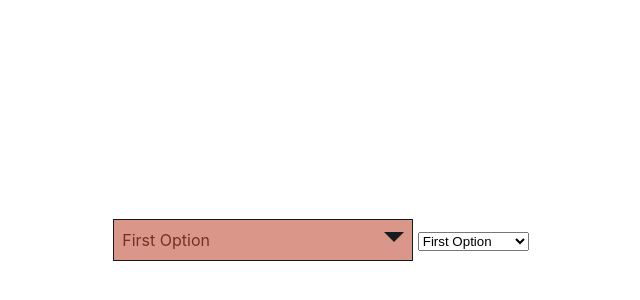
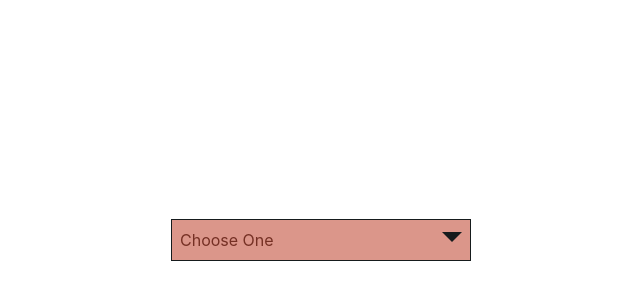
Before and after one commit to DrOgres/select-react-tutorial, a React (Vite) app in the folder select-react/: page / in a window 1280 px wide. Shown: the part 160-460 px from the top of the page, without its empty margins (319-959 px from the left). Built offline with nearby package versions, Linux system fonts and the light colour scheme.

Commit message:
tree shake

```diff
--- a/select-react/src/App.css
+++ b/select-react/src/App.css
@@ -48,7 +48,7 @@
 
 
 .selectList{
-    display: inline-block;
+    display: block;
     position: relative;
     width: 300px;
 
--- a/select-react/src/App.tsx
+++ b/select-react/src/App.tsx
@@ -13,13 +13,6 @@ function App() {
           <option value="3">Third Option</option>
         </select>
       </SelectList>
-
-      {" "}
-      <select id="format" onChange={(e) => console.log(e)} placeholder={"Choose One"}>
-          <option value="1" selected>First Option</option>
-          <option value="2">Second Option</option>
-          <option value="3">Third Option</option>
-        </select>
     </div>
   )
 }
--- a/select-react/src/ui/SelectList.tsx
+++ b/select-react/src/ui/SelectList.tsx
@@ -1,89 +1,112 @@
-import React, { useEffect, useState } from "react";
+import { SyntheticEvent, useState } from "react";
 
-/**
- *
- * this wraps a select element to customize the look and feel of the element
- * the list and options are children of the component and are passed in as props
- * it passes state throught the onChange event of the select element in the parent component
- *
- * @param props - the props for the component, should be a JSX.HTMLSelectElement with children
- *
- * @returns JSX.Element - a styled select list
- */
 export default function SelectList(props: { children: JSX.Element }) {
-
   const [currentSelection, setCurrentSelection] = useState(
-    props.children.props.value
+    props.children.props.placeholder || "Select an option"
   );
 
-  useEffect(() => {
-    const selectedOption = options.find((option: any) => option.selected);
-    setCurrentSelection(selectedOption?.label);
-  }, [props.children.props.value]);
+  const selectElement: JSX.Element = props.children;
+  const selectOptions = parseOptions([...selectElement.props.children]);
 
-  const selectList: JSX.Element = props.children;
-  // get the value of the options in the select list
-  const options = getOptions([...selectList.props.children]);
+  const displayNone = { display: "none" };
 
-  function getOptions(options: any[]) {
-    const optionValues = options.map((option: any) => {
+  function parseOptions(options: JSX.Element[]) {
+    return options.map((option) => {
       return {
         value: option.props.value,
         label: option.props.children,
-        selected: option.props.selected,
       };
     });
-    return optionValues;
   }
 
-  function handleChange(e: any) {
-    // set the current selection to the value of the option that matches the id
-    const selectedOption = options.find(
-      (option: any) => option.value === e.target.id
-    );
-    setCurrentSelection(selectedOption?.label);
-    // change the value of the props.children to the id of the option by triggering the onChange event
-    selectList.props.onChange(e);
-    // hide the list of options
+  function toggleList() {
+    const id = selectElement.props.id + "-list";
+    const list = document.getElementById(id) as HTMLElement;
+    list?.style.display === "none"
+      ? (list.style.display = "block")
+      : (list.style.display = "none");
+  }
+
+  function handleChange(e: SyntheticEvent) {
+    const target = e.target as HTMLLIElement;
+    setCurrentSelection(target.textContent);
+    selectElement.props.onChange(target.dataset.value);
     toggleList();
   }
 
-  // shows or hides the list of options
-  function toggleList() {
-    const id = selectList.props.id + "-list";
-    const formatList = document.getElementById(id) as HTMLUListElement;
-    formatList.style.display === "none"
-      ? (formatList.style.display = "block")
-      : (formatList.style.display = "none");
+  function handleKeyDown(e: SyntheticEvent<HTMLDivElement, KeyboardEvent>) {
+    // determine if the list is showing or not
+    const listState =
+      document.getElementById(selectElement.props.id + "-list")?.style
+        .display === "block";
+
+    // determine the index of the current selection in the list
+    const currentIndex = selectOptions.findIndex(
+      (option) => option.label === currentSelection
+    );
+
+    // determine the index of the last item in the list
+    const lastIndex = selectOptions.length - 1;
+    const event = e.nativeEvent as KeyboardEvent;
+    const key:string = event.key;
+
+    switch (key) {
+      case "ArrowDown":
+      case "ArrowRight": {
+        const nextIndex = currentIndex === lastIndex ? lastIndex : currentIndex + 1;
+        setCurrentSelection(selectOptions[nextIndex].label);
+        break;
+      }
+      case "ArrowUp":
+      case "ArrowLeft": {
+        const nextIndex = currentIndex === 0 ? 0 : currentIndex - 1;
+        setCurrentSelection(selectOptions[nextIndex].label);
+        break;
+      }
+      case "Enter": {
+        // toggle the visibility of the list
+        toggleList();
+        break;
+      }
+      case "Escape": {
+        // this only does something if the list is showing in which case it hides the list
+        if (listState) {
+          toggleList();
+        }
+        break;
+      }
+    }
   }
 
   return (
-    <>
-      <div id='selectList' className='selectList' tabIndex={0} role="menu">
+    <div
+      id='selectList'
+      className='selectList'
+      tabIndex={0}
+      role='menu'
+      onKeyDown={handleKeyDown}
+    >
       <span className='select-element' onClick={toggleList}>
         {currentSelection}
       </span>
       <ul
-          className='ul-clear select-container'
-          id={selectList.props.id + "-list"}
+        className='select-container'
+        id={selectElement.props.id + "-list"}
+        style={displayNone}
       >
-          {options.map((option: any) => {
-            return (
+        {selectOptions.map((option) => (
           <li
-                id={option.value}
-                className='select-option no-wrap overflow-ellipsis x-no-scroll '
             key={option.value}
+            className='select-option'
+            role='menuitem'
             onClick={handleChange}
             data-value={option.value}
             aria-selected={option.label === currentSelection}
-                role="menuitem"
           >
             {option.label}
           </li>
-            );
-          })}
+        ))}
       </ul>
     </div>
-    </>
   );
 }
```
Lines whose indentation alone changed are shown as unchanged.
